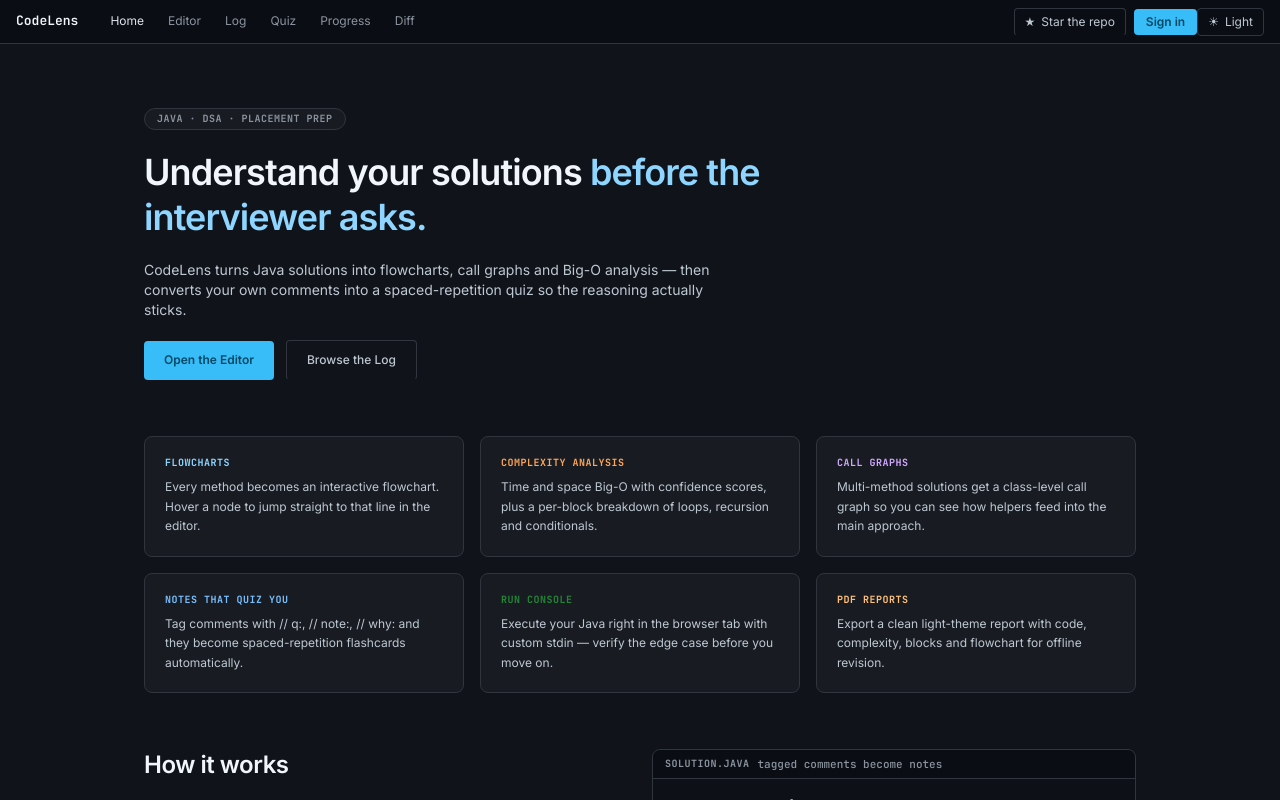
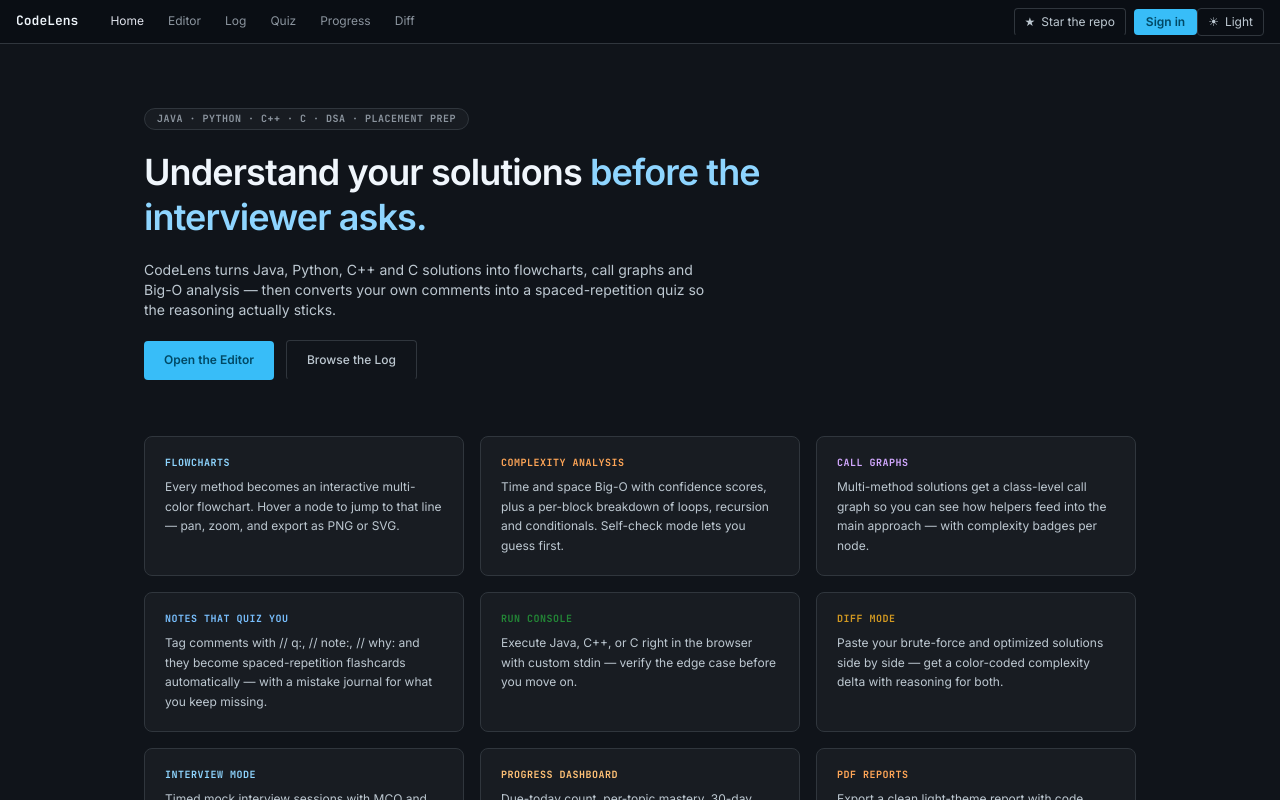
Before and after one commit to ManabBiswas/visualizer, a Next.js app: page / in a window 1280 px wide. Built offline with nearby package versions, Linux system fonts and the light colour scheme; no server answers.

Commit message:
feat: enhance README and landing page to include C language support, update feature descriptions, and add new modes

```diff
--- a/app/analyze/page.tsx
+++ b/app/analyze/page.tsx
@@ -170,6 +170,11 @@ function EditorPage() {
     return () => {
       window.removeEventListener("mousemove", handleMouseMove);
       window.removeEventListener("mouseup", handleMouseUp);
+      // Defensive reset: if the effect tears down while the user is mid-drag
+      // (component unmount, route change, Fast Refresh) the inline body styles
+      // would otherwise stick until the next mouseup.
+      document.body.style.cursor = "";
+      document.body.style.userSelect = "";
     };
   }, [isResizing]);
 
@@ -361,7 +366,7 @@ function EditorPage() {
     <div className="flex h-full min-h-0 flex-col">
       <MetadataBar meta={meta} onChange={setMeta} />
 
-      <div className="flex min-h-0 flex-1 overflow-hidden">
+      <div className="flex min-h-0 flex-1 overflow-hidden" ref={editorContainerRef}>
 {/* Editor pane */}
         <div className="flex h-full min-w-0 flex-col" style={{ width: `${splitRatio}%` }}>
           <div className="flex shrink-0 items-center justify-between border-b border-panel-border bg-surface-container-lowest px-3 py-2 flex-wrap gap-2">
@@ -479,7 +484,7 @@ function EditorPage() {
         </div>
         {/* Resize Handle */}
         <div
-          className="w-4 cursor-col-resize bg-panel-border hover:bg-primary transition-colors z-10"
+          className="w-1 cursor-col-resize bg-panel-border hover:bg-primary transition-colors z-10"
           onMouseDown={() => {
             setIsResizing(true);
             document.body.style.cursor = "col-resize";
--- a/app/page.tsx
+++ b/app/page.tsx
@@ -8,33 +8,48 @@ const APP_VERSION = "0.4.0";
 const FEATURES = [
   {
     title: "Flowcharts",
-    body: "Every method becomes an interactive flowchart. Hover a node to jump straight to that line in the editor.",
+    body: "Every method becomes an interactive multi-color flowchart. Hover a node to jump to that line — pan, zoom, and export as PNG or SVG.",
     accent: "text-primary",
   },
   {
     title: "Complexity analysis",
-    body: "Time and space Big-O with confidence scores, plus a per-block breakdown of loops, recursion and conditionals.",
+    body: "Time and space Big-O with confidence scores, plus a per-block breakdown of loops, recursion and conditionals. Self-check mode lets you guess first.",
     accent: "text-complexity-badge",
   },
   {
     title: "Call graphs",
-    body: "Multi-method solutions get a class-level call graph so you can see how helpers feed into the main approach.",
+    body: "Multi-method solutions get a class-level call graph so you can see how helpers feed into the main approach — with complexity badges per node.",
     accent: "text-why-badge",
   },
   {
     title: "Notes that quiz you",
-    body: "Tag comments with // q:, // note:, // why: and they become spaced-repetition flashcards automatically.",
+    body: "Tag comments with // q:, // note:, // why: and they become spaced-repetition flashcards automatically — with a mistake journal for what you keep missing.",
     accent: "text-note-badge",
   },
   {
     title: "Run console",
-    body: "Execute your Java right in the browser tab with custom stdin — verify the edge case before you move on.",
+    body: "Execute Java, C++, or C right in the browser with custom stdin — verify the edge case before you move on.",
     accent: "text-success",
+  },
+  {
+    title: "Diff mode",
+    body: "Paste your brute-force and optimized solutions side by side — get a color-coded complexity delta with reasoning for both.",
+    accent: "text-warning",
+  },
+  {
+    title: "Interview mode",
+    body: "Timed mock interview sessions with MCQ and free-answer cards — score yourself and review answers afterwards.",
+    accent: "text-primary",
+  },
+  {
+    title: "Progress dashboard",
+    body: "Due-today count, per-topic mastery, 30-day activity heatmap and a day streak — see your revision loop at a glance.",
+    accent: "text-tertiary",
   },
   {
     title: "PDF reports",
     body: "Export a clean light-theme report with code, complexity, blocks and flowchart for offline revision.",
-    accent: "text-tertiary",
+    accent: "text-complexity-badge",
   },
 ];
 
@@ -42,7 +57,7 @@ const STEPS = [
   {
     step: "01",
     title: "Paste your solution",
-    body: "Drop in any Java solution — from LeetCode, a contest, or your own practice set. Add the problem name and tags if you want it logged.",
+    body: "Drop in Java, Python, C or C++ code — from LeetCode, a contest, or your own practice set. Import from a LeetCode URL or pick a curated sample.",
   },
   {
     step: "02",
@@ -52,7 +67,7 @@ const STEPS = [
   {
     step: "03",
     title: "Revise later",
-    body: "Everything lands in your log. Quiz cards surface from your // q: comments and schedule themselves by recall.",
+    body: "Everything lands in your log. Quiz cards surface from your // q: comments and schedule themselves by recall — or drill them in interview mode.",
   },
 ];
 
@@ -78,16 +93,16 @@ export default function LandingPage() {
       <div className="mx-auto flex w-full max-w-5xl flex-col px-container-margin pb-16">
         <section className="flex flex-col items-start gap-5 pb-14 pt-16">
           <span className="label-caps rounded-full border border-panel-border bg-surface-container-low px-3 py-1">
-            Java · DSA · Placement prep
+            Java · Python · C++ · C · DSA · Placement prep
           </span>
           <h1 className="max-w-2xl text-4xl font-semibold leading-tight tracking-tight text-text-high-contrast">
             Understand your solutions{" "}
             <span className="text-primary">before the interviewer asks.</span>
           </h1>
           <p className="max-w-xl text-body-md text-on-surface-variant">
-            CodeLens turns Java solutions into flowcharts, call graphs and Big-O
-            analysis — then converts your own comments into a spaced-repetition
-            quiz so the reasoning actually sticks.
+            CodeLens turns Java, Python, C++ and C solutions into flowcharts,
+            call graphs and Big-O analysis — then converts your own comments
+            into a spaced-repetition quiz so the reasoning actually sticks.
           </p>
           <div className="flex items-center gap-3">
             <Link
@@ -130,7 +145,7 @@ export default function LandingPage() {
           <div className="panel overflow-hidden rounded-lg">
             <div className="flex items-center gap-2 border-b border-panel-border bg-surface-container-lowest px-3 py-1.5">
               <span className="label-caps">Solution.java</span>
-              <span className="font-mono text-code-sm text-text-muted">tagged comments become notes</span>
+              <span className="font-mono text-code-sm text-text-muted">tagged comments become notes · also Python, C++, C</span>
             </div>
             <pre className="overflow-x-auto bg-editor-bg p-4 font-mono text-code-md leading-relaxed text-on-surface">
               {SAMPLE}
@@ -145,7 +160,7 @@ export default function LandingPage() {
               Paste it in, get the breakdown, and let the quiz handle the rest.
             </span>
           </div>
-          <div className="flex items-center gap-3">
+          <div className="flex flex-wrap items-center gap-3">
             <Link
               href="/quiz"
               className="rounded border border-panel-border px-4 py-2 text-body-sm font-medium text-on-surface-variant hover:bg-surface-container-high hover:text-on-surface"
@@ -157,6 +172,12 @@ export default function LandingPage() {
               className="rounded border border-panel-border px-4 py-2 text-body-sm font-medium text-on-surface-variant hover:bg-surface-container-high hover:text-on-surface"
             >
               Diff
+            </Link>
+            <Link
+              href="/interview"
+              className="rounded border border-panel-border px-4 py-2 text-body-sm font-medium text-on-surface-variant hover:bg-surface-container-high hover:text-on-surface"
+            >
+              Interview
             </Link>
             <Link
               href="/analyze"
@@ -173,7 +194,8 @@ export default function LandingPage() {
           <div className="flex flex-col gap-1.5">
             <span className="font-mono text-code-md font-semibold text-text-high-contrast">CodeLens</span>
             <p className="max-w-xs text-body-sm text-text-muted">
-              Flowcharts, Big-O and spaced-repetition revision for your Java DSA prep.
+              Flowcharts, Big-O and spaced-repetition revision for your Java,
+              Python, C++ and C DSA prep.
             </p>
           </div>
           <div className="flex gap-12">
@@ -184,6 +206,9 @@ export default function LandingPage() {
               </Link>
               <Link href="/diff" className="text-body-sm text-on-surface-variant hover:text-primary">
                 Diff
+              </Link>
+              <Link href="/interview" className="text-body-sm text-on-surface-variant hover:text-primary">
+                Interview
               </Link>
             </div>
             <div className="flex flex-col gap-2">
@@ -203,7 +228,7 @@ export default function LandingPage() {
         <div className="">
           <div className="mx-auto flex w-full max-w-5xl items-center justify-between px-container-margin py-3">
             <span className="font-mono text-code-sm text-text-muted">
-              Java parsing · Mermaid diagrams · Monaco editor
+              Java · Python · C++ · C parsing · Mermaid diagrams · Monaco editor
             </span>
             <span className="font-mono text-code-sm text-text-muted">v{APP_VERSION}</span>
           </div>
```
Also changed, not shown: 1 other file (tests, documents, lock files or other folders).
